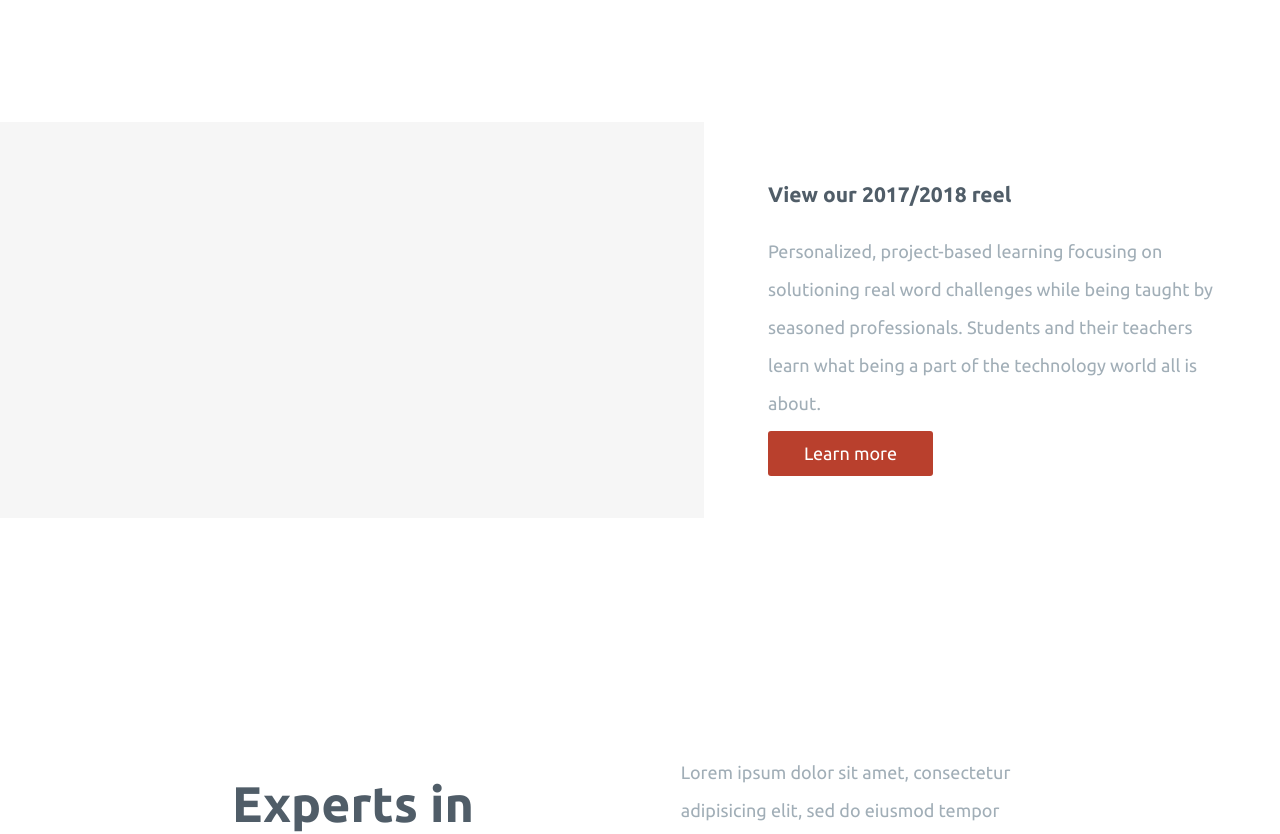
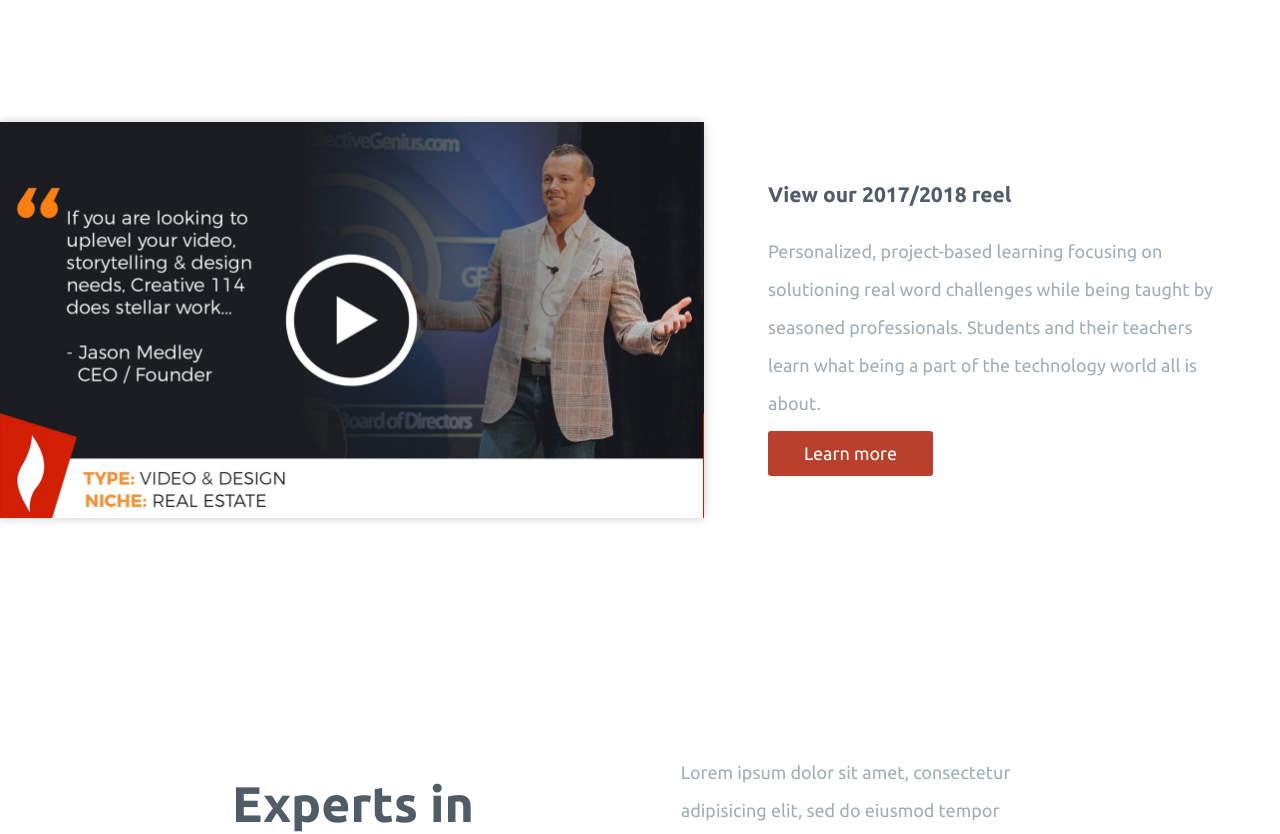
Before and after one commit to rock-pydev/React-Apollo, a React (Create React App) app: page / in a window 1280 px wide. Shown: the part 1860-2694 px from the top of the page. Built offline with nearby package versions, Linux system fonts and the light colour scheme; some icons are missing.

Commit message:
Added assets and thumbnails.

```diff
--- a/src/components/shared/Lightbulb.jsx
+++ b/src/components/shared/Lightbulb.jsx
@@ -3,8 +3,8 @@ import React from "react";
 export default function Lightbulb() {
   return (
     <svg
-      width="330px"
-      height="517px"
+      width="384px"
+      height="602px"
       viewBox="0 0 330 517"
       version="1.1"
       xmlns="http://www.w3.org/2000/svg"
--- a/src/components/shared/Navigation.jsx
+++ b/src/components/shared/Navigation.jsx
@@ -1,7 +1,7 @@
 import React, { Component } from "react";
 import styled from "styled-components";
 import Logo from "../../assets/logo.png";
-import Icon from "../../assets/icon.jpg";
+import Icon from "../../assets/icon.png";
 
 import { Row, StyledNavLink } from "../../theme/index";
 
@@ -20,8 +20,8 @@ const Wrapper = styled.div`
 `;
 
 const Image = styled.img`
-  width: ${props => (props.active ? "50px" : "305px")};
-  height: ${props => (props.active ? "50px" : "40px")};
+  width: ${props => (props.active ? "40px" : "305px")};
+  height: ${props => (props.active ? "56px" : "40px")};
   margin-left: 1.5em;
   transition: 250ms;
 `;
--- a/src/components/shared/Portfolio.jsx
+++ b/src/components/shared/Portfolio.jsx
@@ -148,7 +148,11 @@ export default class Portfolio extends Component {
 
         <Grid>
           <Item className="horizontal">
-            <Image selected={selected} id="videoMarketing" img={horizontal1} />
+            <Image
+              selected={selected}
+              id="videoMarketing && all"
+              img={horizontal1}
+            />
           </Item>
           <Item>
             <Image selected={selected} id="webDesign" img={normal1} />
--- a/src/components/shared/Services.jsx
+++ b/src/components/shared/Services.jsx
@@ -34,7 +34,7 @@ const Grid = styled.div`
 const Div = styled.div`
   width: 100%;
   height: 100%;
-  border: 0.5px solid #a1aeb7;
+  border: 1.5px solid #a1aeb7;
   border-radius: 3px;
   display: flex;
   flex-direction: column;
@@ -46,6 +46,7 @@ const Div = styled.div`
   text-align: center;
   &:hover {
     background: #fff;
+    border: 1.5px solid #b9402d;
   }
 `;
 
--- a/src/components/shared/Testimonial.jsx
+++ b/src/components/shared/Testimonial.jsx
@@ -38,12 +38,20 @@ const StyledTextColumn = styled(Column)`
 `;
 
 const Iframe = styled.iframe`
+  width: 100%;
+  height: 100%;
+`;
+
+const Thumbnail = styled.div`
+  background: ${props => props.img};
+  background-size: contain;
   position: relative;
   right: 0;
   width: 704px;
-  height: 396px;
-  background-color: #f6f6f6;
+  height: 396.5px;
   margin-left: 4em;
+  transition: 250ms;
+  box-shadow: 0 0 10px rgba(0, 0, 0, 0.2);
   @media (max-width: 700px) {
     margin-right: 0;
     width: 100%;
@@ -77,11 +85,13 @@ export default function Testimonial({
           </StyledTextColumn>
         </StyledColumn>
         <StyledColumn>
-          <Iframe
-            frameBorder="0"
-            allow="autoplay; encrypted-media"
-            allowFullscreen
-          />
+          <Thumbnail img={`url('${img}')`}>
+            <Iframe
+              frameBorder="0"
+              allow="autoplay; encrypted-media"
+              allowFullscreen
+            />
+          </Thumbnail>
         </StyledColumn>
       </React.Fragment>
     </Wrapper>
--- a/src/components/shared/Testimonials.jsx
+++ b/src/components/shared/Testimonials.jsx
@@ -2,6 +2,7 @@ import React, { Component } from "react";
 import styled from "styled-components";
 import Testimonial from "./Testimonial";
 import { Title, Column, Row } from "../../theme/index";
+import testimonial1 from "../../assets/testimonial1.jpg";
 
 const Wrapper = styled.div`
   width: 100%;
@@ -101,6 +102,7 @@ export default class Testimonials extends Component {
             <Testimonial
               title="Video Marketing"
               description="Lorem ipsum dolor sit amet, consectetur adipisicing elit, sed do eiusmod tempor incididunt ut labore et dolore magna aliqua. Ut enim ad minim veniam, quis nostrud exercitation ullamco laboris nisi ut aliquip ex ea commodo consequat."
+              img={testimonial1}
             />
           )}
           {selected === "webDesign" && (
--- a/src/components/shared/Video.jsx
+++ b/src/components/shared/Video.jsx
@@ -1,6 +1,7 @@
 import React from "react";
 import styled from "styled-components";
 import { Column, Text, Subtitle, Button } from "../../theme/index";
+import testimonial1 from "../../assets/testimonial1.jpg";
 
 const Wrapper = styled.div`
   height: 620px;
@@ -14,12 +15,20 @@ const Wrapper = styled.div`
 `;
 
 const Iframe = styled.iframe`
+  width: 100%;
+  height: 100%;
+`;
+
+const Thumbnail = styled.div`
+  background: ${props => props.img};
+  background-size: contain;
   position: relative;
   left: 0;
   width: 704px;
-  height: 396px;
-  background-color: #f6f6f6;
+  height: 396.5px;
   margin-right: 4em;
+  transition: 250ms;
+  box-shadow: 0 0 10px rgba(0, 0, 0, 0.2);
   @media (max-width: 700px) {
     margin-right: 0;
     width: 100%;
@@ -36,11 +45,13 @@ const StyledColumn = styled(Column)`
 export default function Video() {
   return (
     <Wrapper>
-      <Iframe
-        frameBorder="0"
-        allow="autoplay; encrypted-media"
-        allowFullscreen
-      />
+      <Thumbnail img={`url('${testimonial1}')`}>
+        <Iframe
+          frameBorder="0"
+          allow="autoplay; encrypted-media"
+          allowFullscreen
+        />
+      </Thumbnail>
       <StyledColumn>
         <Subtitle primary>View our 2017/2018 reel</Subtitle>
         <Text secondary>
```
Also changed, not shown: src/assets/icon.png (added), src/assets/testimonial1.jpg (added).
